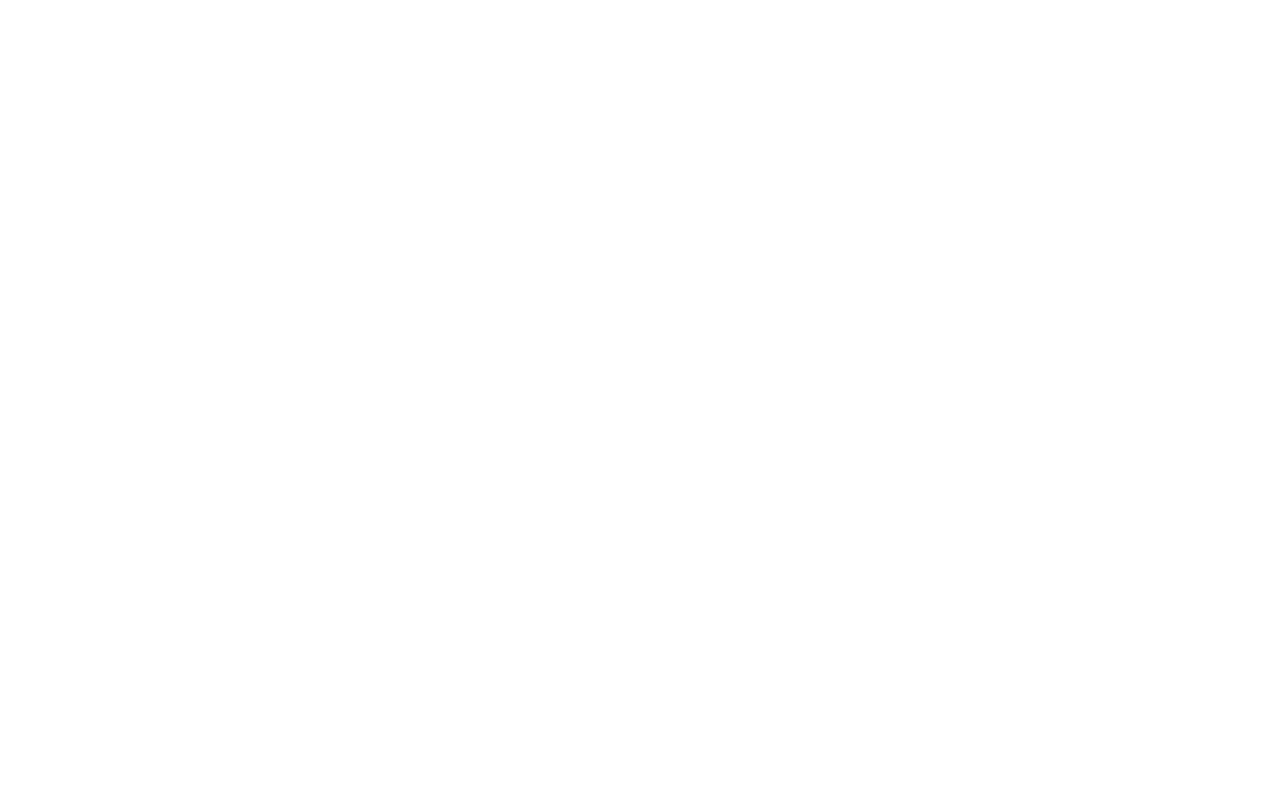
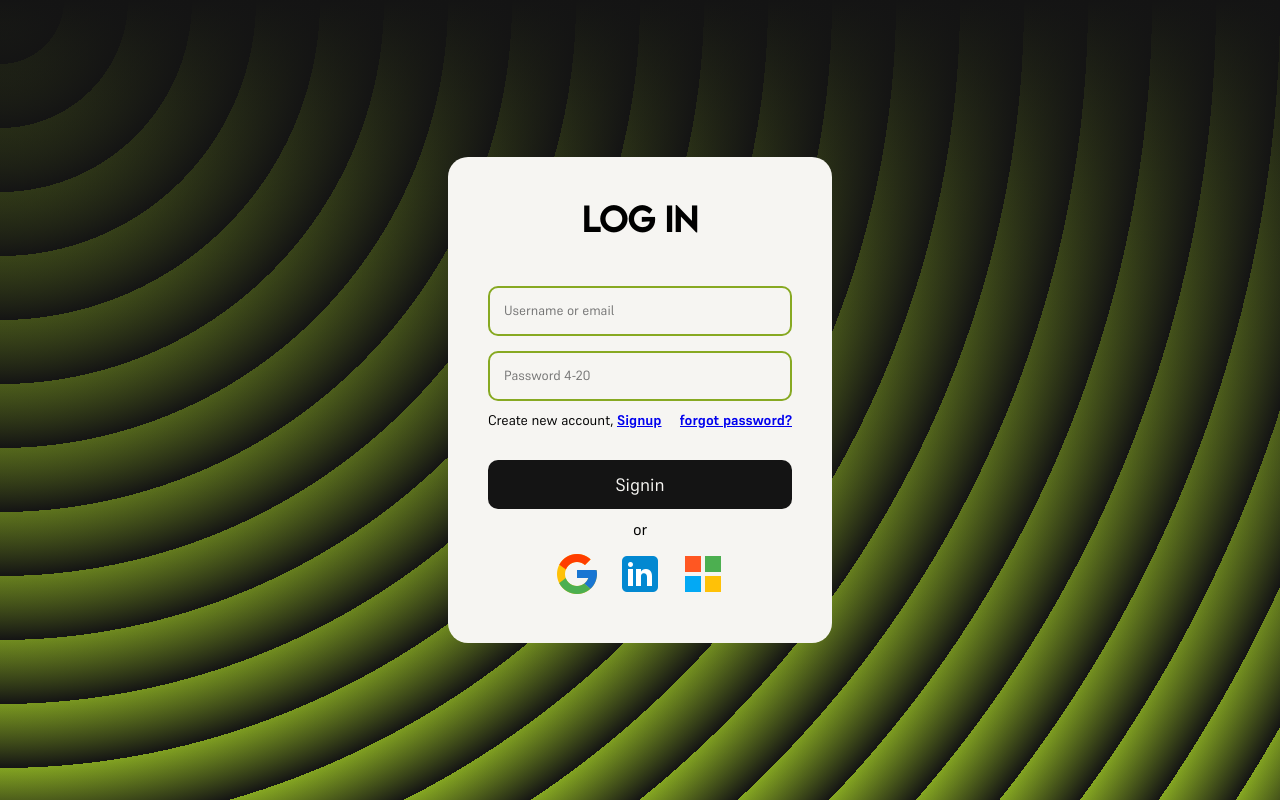
Before and after one commit to kevinprasanna12/react-login, a React (Vite) app: page / in a window 1280 px wide. Before the commit this address had no page. Built offline with nearby package versions, Linux system fonts and the light colour scheme.

Commit message:
configuration update

```diff
--- a/package.json
+++ b/package.json
@@ -1,6 +1,6 @@
 {
-  "homepage": "https://kevinprasanna12.github.io/react-login/",
-  "name": "react-login",
+  "homepage": "https://kevinprasanna12.github.io/",
+  "name": "/",
   "private": true,
   "version": "0.0.0",
   "type": "module",
--- a/src/App.jsx
+++ b/src/App.jsx
@@ -12,7 +12,7 @@
     <>
     <AnimatePresence mode="wait">
       <Routes location={loc} key={loc.pathname}>
-          <Route path="/react-login/" element={<Login />} />
+          <Route path="/" element={<Login />} />
           <Route path="/signup" element={<Signup />} />
       </Routes>
       </AnimatePresence>
--- a/src/components/Signup.jsx
+++ b/src/components/Signup.jsx
@@ -80,9 +80,9 @@
                 <p className='or'>or</p>
 
                 <div className="social">
-                  <a href="#"><img src="react-login/public/icons/icons8-google-48.png" /></a>
-                  <a href="#"><img src="/react-login/public/icons/icons8-linked-in-48.png" /></a>
-                  <a href="#"><img src="react-login/public/icons/icons8-microsoft-48.png" /></a>
+                  <a href="#"><img src="icons/icons8-google-48.png" /></a>
+                  <a href="#"><img src="icons/icons8-linked-in-48.png" /></a>
+                  <a href="#"><img src="icons/icons8-microsoft-48.png" /></a>
                 </div>
 
 
--- a/vite.config.js
+++ b/vite.config.js
@@ -3,6 +3,6 @@
 
 // https://vitejs.dev/config/
 export default defineConfig({
-  base:"/react-login/",
+  base:"/",
   plugins: [react()],
 })
```
